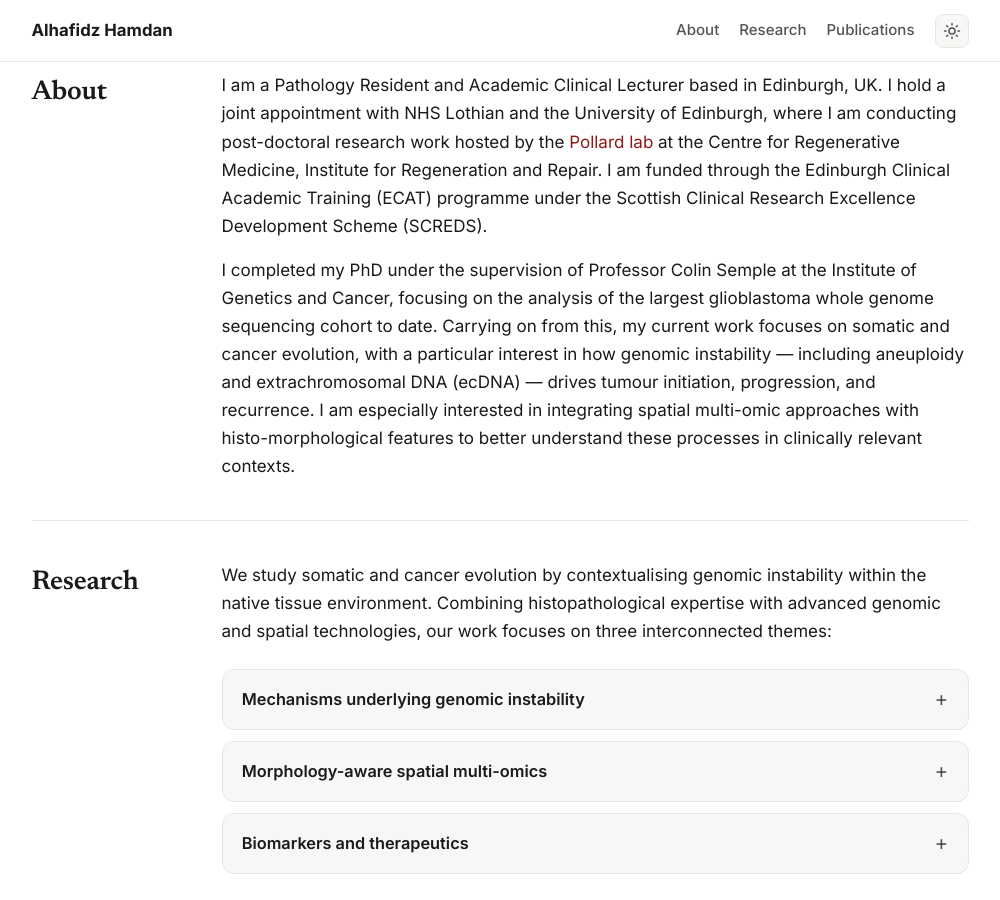
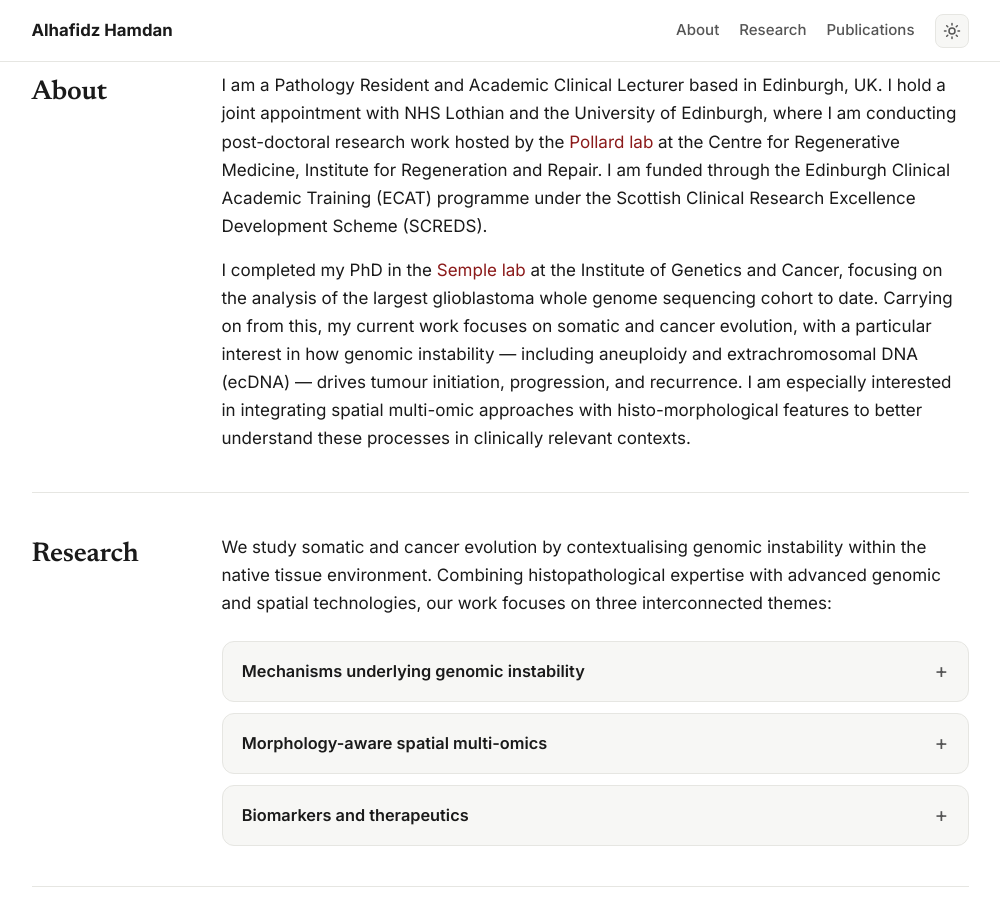
Before and after one commit to alhafidzhamdan/alhafidzhamdan.github.io, a Jekyll site: the page built from index.html, in a window 1280 px wide and 900 px high, scrolled down 305 px. Shown: the whole window, without its empty margins (140-1140 px from the left). Built offline with Jekyll 4.4.1, drawn with Linux system fonts in a browser that asks for light colours.

Commit message:
Link PhD mention to Semple lab

```diff
--- a/index.html
+++ b/index.html
@@ -38,8 +38,8 @@ layout: default
     the Scottish Clinical Research Excellence Development Scheme (SCREDS).
   </p>
   <p>
-    I completed my PhD under the supervision of Professor Colin Semple at the Institute
-    of Genetics and Cancer, focusing on the analysis of the largest glioblastoma whole
+    I completed my PhD in the <a href="https://semplelab.com/" target="_blank" rel="noopener">Semple lab</a>
+    at the Institute of Genetics and Cancer, focusing on the analysis of the largest glioblastoma whole
     genome sequencing cohort to date. Carrying on from this, my current work focuses on
     somatic and cancer evolution, with a particular interest in how genomic instability
     — including aneuploidy and extrachromosomal DNA (ecDNA) — drives tumour initiation,
```
